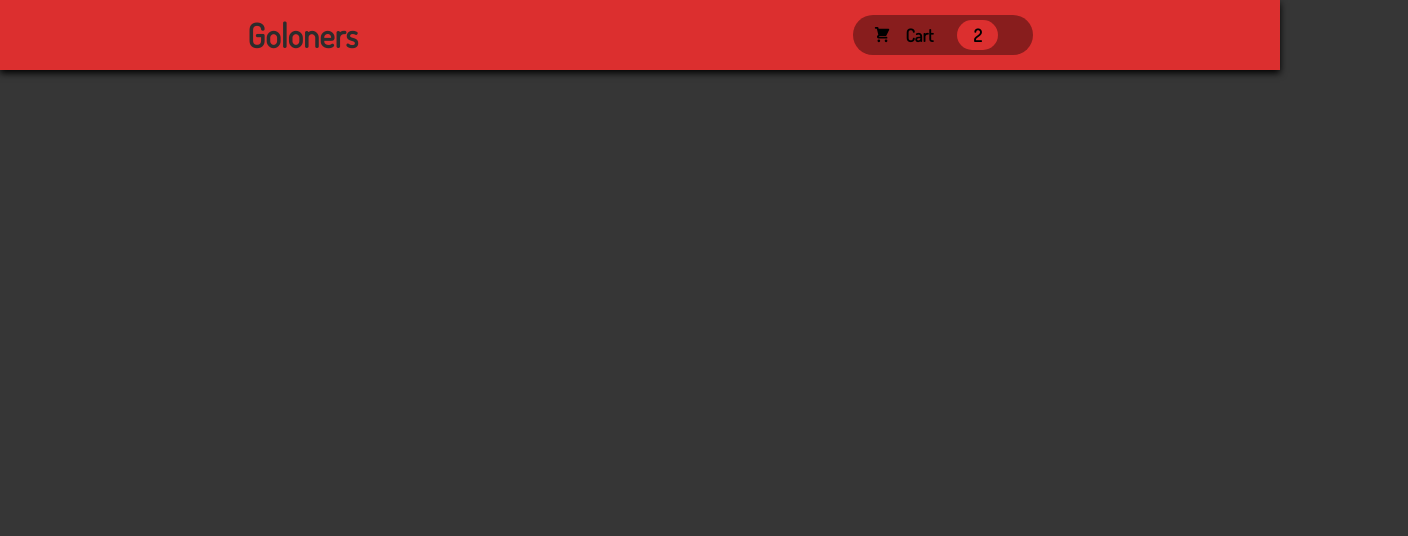
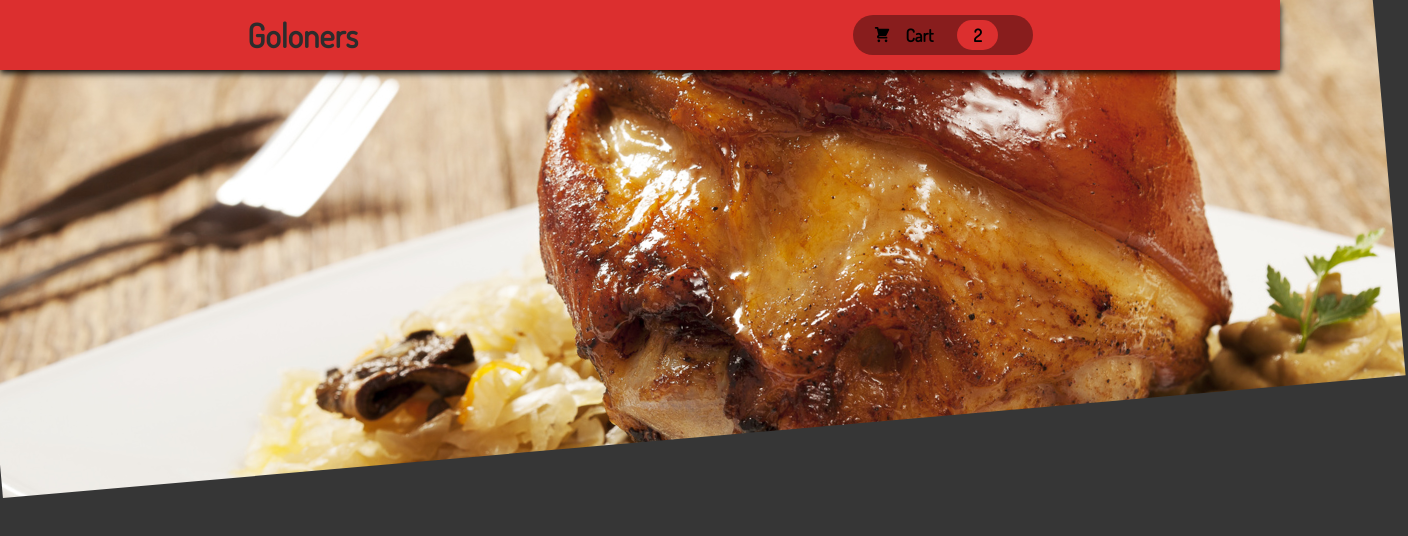
Before and after one commit to lemix196/goloners, a React (Create React App) app: page / in a window 1280 px wide. Shown: the top 536 px of the page, 1408 px wide, since content can reach past the window. Built offline with nearby package versions, Linux system fonts and the light colour scheme.

Commit message:
add background photo in App.js with styling

```diff
--- a/src/App.css
+++ /dev/null
@@ -1,3 +0,0 @@
-.App {
-  text-align: center;
-}
--- a/src/App.js
+++ b/src/App.js
@@ -1,4 +1,4 @@
-import "./App.css";
+import classes from "./App.module.css"
 
 import Navbar from "./components/UI/Navbar";
 
@@ -6,8 +6,7 @@ function App() {
   return (
     <div>
       <Navbar />
-
-      <p> Hello. </p>
+      <img className={classes['background-image']} src={require("./images/header-photo.jpg")}></img>
     </div>
   );
 }
--- /dev/null
+++ b/src/App.module.css
@@ -0,0 +1,13 @@
+.App {
+  text-align: center;
+}
+
+.background-image {
+  z-index: -1;
+  margin-left: auto;
+  margin-right: auto;
+  width: 110%;
+  height: 500px;
+  object-fit: cover;
+  transform: rotateZ(-5deg) translateY(-4rem) translateX(-1rem);
+}
--- a/src/components/UI/Navbar.module.css
+++ b/src/components/UI/Navbar.module.css
@@ -1,6 +1,7 @@
 @import url("https://fonts.googleapis.com/css2?family=Dosis&display=swap");
 
 .navbar {
+  z-index: 1;
   background-color: #dc2f2f;
   width: 100%;
   height: 70px;
```
Also changed, not shown: src/images/header-photo.jpg (added).
